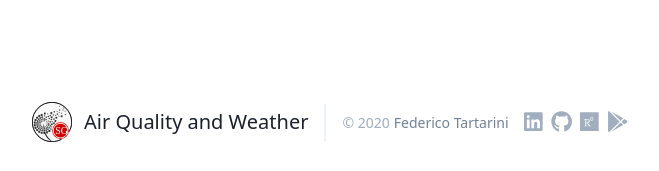
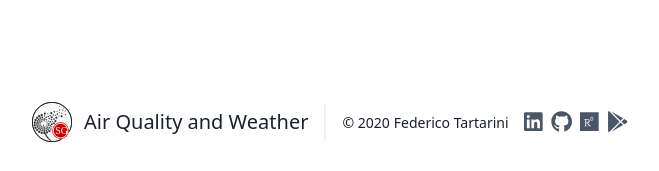
Before and after one commit to FedericoTartarini/air-quality-weather-sg, a React (Create React App) app: page /air-quality-weather-sg/about in a window 1280 px wide. Shown: the part 1250-1421 px from the top of the page, without its empty margins (308-967 px from the left). Built offline with nearby package versions, Linux system fonts and the light colour scheme; no server answers.

Commit message:
styled footer and Recommendation.js

```diff
--- a/src/App.js
+++ b/src/App.js
@@ -53,7 +53,6 @@ function App() {
   const locationUser = useGetLocation(urlPSI);
 
   // todo select a better color palette for icons and website
-  // mention in each page data source
 
   return (
     <Router basename="/air-quality-weather-sg">
--- a/src/Components/Footer.js
+++ b/src/Components/Footer.js
@@ -10,44 +10,41 @@ const logo = require("../logo.svg");
 
 function Footer(props) {
   return (
-    <footer className="text-gray-700 body-font absolute w-full">
+    <footer className="text-gray-900 body-font absolute w-full">
       <div className="container px-5 py-8 mx-auto flex items-center sm:flex-row flex-col">
-        <a className="flex title-font font-medium items-center md:justify-start justify-center text-gray-900">
+        <a className="flex title-font font-medium items-center md:justify-start justify-center">
           <img src={logo} alt="logo" width={40} />
           <span className="ml-3 text-xl">Air Quality and Weather</span>
         </a>
-        <p className="text-sm text-gray-500 sm:ml-4 sm:pl-4 sm:border-l-2 sm:border-gray-200 sm:py-2 sm:mt-0 mt-4">
+        <p className="text-sm sm:ml-4 sm:pl-4 sm:border-l-2 sm:border-gray-200 sm:py-2 sm:mt-0 mt-4">
           © 2020
           <a
             href="https://federicotartarini.github.io"
-            className="text-gray-600 ml-1"
+            className="ml-1"
             rel="noopener noreferrer"
             target="_blank"
           >
             Federico Tartarini
           </a>
         </p>
-        <span className="inline-flex sm:ml-auto sm:mt-0 mt-4 justify-center sm:justify-start">
+        <span className="inline-flex text-gray-700 sm:ml-auto sm:mt-0 mt-4 justify-center sm:justify-start">
           <a
-            className="text-gray-500 mx-1"
+            className="mx-1"
             href="https://www.linkedin.com/in/federico-tartarini-3991995b/"
           >
             <FontAwesomeIcon icon={faLinkedin} size={"lg"} />
           </a>
-          <a
-            className="text-gray-500 mx-1"
-            href="https://github.com/FedericoTartarini"
-          >
+          <a className="mx-1" href="https://github.com/FedericoTartarini">
             <FontAwesomeIcon icon={faGithub} size={"lg"} />
           </a>
           <a
-            className="text-gray-500 mx-1"
+            className="mx-1"
             href="https://www.researchgate.net/profile/Federico_Tartarini"
           >
             <FontAwesomeIcon icon={faResearchgate} size={"lg"} />
           </a>
           <a
-            className="text-gray-500 mx-1"
+            className="mx-1"
             href="https://play.google.com/store/apps/details?id=com.airqualityapp"
           >
             <FontAwesomeIcon icon={faGooglePlay} size={"lg"} />
--- a/src/Components/Recommendation.js
+++ b/src/Components/Recommendation.js
@@ -32,7 +32,7 @@ function Recommendation({ dataPSI, locationUser }) {
 
     content = (
       <div className="container mx-auto flex-col p-8 items-center justify-center rounded overflow-hidden border shadow-lg">
-        <div className="px-6 py-4 text-gray-800">
+        <div className="text-gray-800 mb-2">
           <div className="font-bold text-md mb-2">
             The 24-h Pollutant Standards Index (PSI) is "{description}".
             Advisory for the general public regarding activities outdoors:
```
